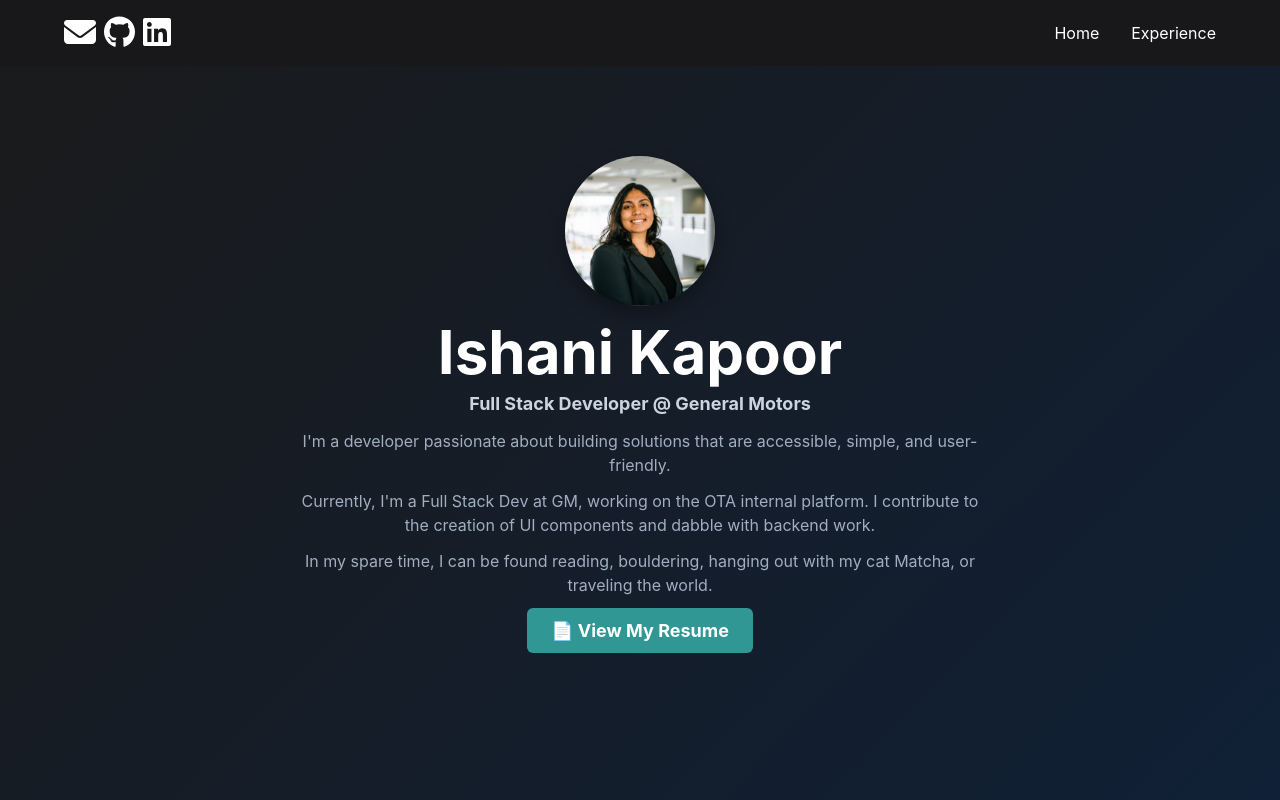
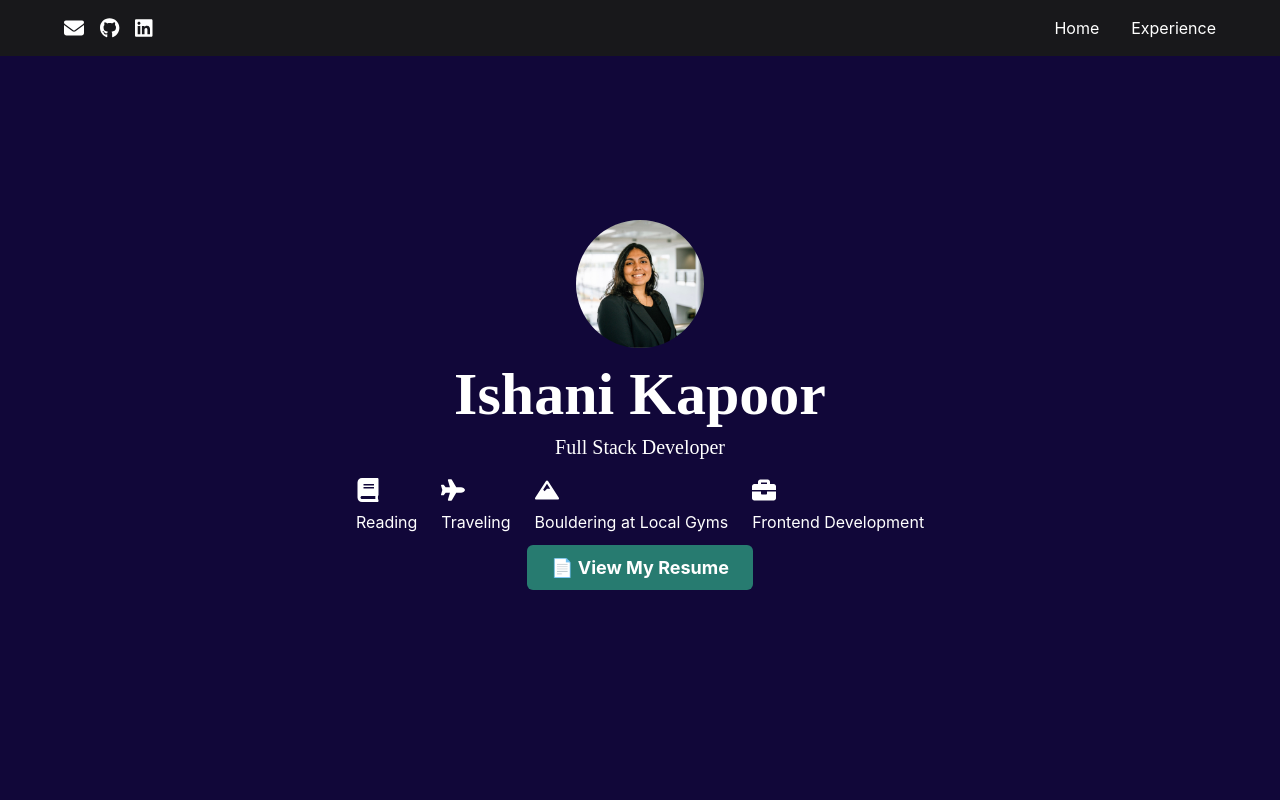
Before and after one commit to ishaniKapoor/portfolio, a React (Create React App) app: page / in a window 1280 px wide. Shown: the top 800 px of the page. Built offline with nearby package versions, Linux system fonts and the light colour scheme.

Commit message:
edited the landing page and some styling and resume

```diff
--- a/package.json
+++ b/package.json
@@ -18,6 +18,7 @@
     "framer-motion": "^7.3.5",
     "react": "^18.2.0",
     "react-dom": "^18.2.0",
+    "react-icons": "^5.5.0",
     "react-scripts": "5.0.1",
     "web-vitals": "^2.1.4",
     "yup": "^0.32.11"
--- a/src/components/ExperienceSection.js
+++ b/src/components/ExperienceSection.js
@@ -22,7 +22,7 @@ const ExperienceSection = () => {
       justifyContent="center"
       alignItems="center"
       isDarkBackground
-      background="linear-gradient(135deg, #1A1A1A 0%,rgb(16, 32, 54) 100%)"
+      background="linear-gradient(135deg,rgb(17, 7, 57) 100%,rgb(16, 32, 54) 0%)"
       textAlign="center"
       width="100vw"
       minH="100vh"
--- a/src/components/Header.js
+++ b/src/components/Header.js
@@ -1,12 +1,7 @@
-import React, { useEffect, useRef } from "react";
+import React from "react";
 import { FontAwesomeIcon } from "@fortawesome/react-fontawesome";
 import { faEnvelope } from "@fortawesome/free-solid-svg-icons";
-import {
-  faGithub,
-  faLinkedin,
-  faMedium,
-  faStackOverflow,
-} from "@fortawesome/free-brands-svg-icons";
+import { faGithub, faLinkedin } from "@fortawesome/free-brands-svg-icons";
 import { Box, HStack } from "@chakra-ui/react";
 
 const socials = [
@@ -25,10 +20,9 @@ const socials = [
 ];
 
 const sections = [
-  {id: 'landing', label: 'Home'},
-  {id: 'experience', label: 'Experience'},
-  //{id: 'projects', label: 'Projects'}
-]
+  { id: "landing", label: "Home" },
+  { id: "experience", label: "Experience" },
+];
 
 const Header = () => {
   const handleClick = (anchor) => (e) => {
@@ -50,37 +44,30 @@ const Header = () => {
       top={0}
       left={0}
       right={0}
-      translateY={0}
-      transitionProperty="transform"
-      transitionDuration=".3s"
-      transitionTimingFunction="ease-in-out"
       backgroundColor="#18181b"
+      zIndex={1000}
     >
       <Box color="white" maxWidth="1280px" margin="0 auto">
         <HStack
-          px={16}
+          px={{ base: 4, md: 16 }}
           py={4}
           justifyContent="space-between"
           alignItems="center"
         >
+          {/* Social Media Icons */}
           <nav>
-            <HStack>
-              <a href={socials[0].url}>
-                <FontAwesomeIcon icon={socials[0].icon} size="2x">
-                </FontAwesomeIcon>
+            <HStack spacing={{ base: 3, md: 4 }}>
+              {socials.map((social, index) => (
+                <a key={index} href={social.url}>
+                  <FontAwesomeIcon icon={social.icon} size="lg" />
                 </a>
-              <a href={socials[1].url}>
-                <FontAwesomeIcon icon={socials[1].icon} size="2x">
-                </FontAwesomeIcon>
-              </a>
-              <a href={socials[2].url}>
-                <FontAwesomeIcon icon={socials[2].icon} size="2x">
-                </FontAwesomeIcon>
-              </a>
+              ))}
             </HStack>
           </nav>
+
+          {/* Navigation Links */}
           <nav>
-            <HStack spacing={8}>
+            <HStack spacing={{ base: 4, md: 8 }}>
               {sections.map((section) => (
                 <a
                   key={section.id}
@@ -98,4 +85,5 @@ const Header = () => {
     </Box>
   );
 };
+
 export default Header;
--- a/src/components/LandingSection.js
+++ b/src/components/LandingSection.js
@@ -1,70 +1,107 @@
+// "linear-gradient(135deg,rgb(17, 7, 57) 100%,rgb(16, 32, 54) 0%)"
+
 import React from "react";
-import { Avatar, Heading, VStack, Text, Link, Box, Container } from "@chakra-ui/react";
+import { Avatar, Heading, VStack, Text, Link, Box, Container, HStack } from "@chakra-ui/react";
 import { motion } from "framer-motion";
+import { FaBook, FaPlane, FaCat, FaBriefcase, FaMountain } from "react-icons/fa";
 import myPdf from "./../images/IshaniKapoorResume.pdf";
 import FullScreenSection from "./FullScreenSection";
 
 const name = "Ishani Kapoor";
-const bio1 = "Full Stack Developer @ General Motors";
-const bio2 = `I'm a developer passionate about building solutions that are accessible, simple, and user-friendly.`;
-const bio3 = `Currently, I'm a Full Stack Dev at GM, working on the OTA internal platform. I contribute to the creation of UI components and dabble with backend work.`;
-const bio4 = `In my spare time, I can be found reading, bouldering, hanging out with my cat Matcha, or traveling the world.`;
+const title = "Full Stack Developer";
+
+const MotionIcon = motion(Box);
+
+const iconVariants = {
+  hover: { scale: 1.2, rotate: 5, transition: { duration: 0.3 } },
+};
 
 const LandingSection = () => (
   <FullScreenSection
     justifyContent="center"
     alignItems="center"
     isDarkBackground
-    background="linear-gradient(135deg, #1A1A1A 0%,rgb(16, 32, 54) 100%)"
+    background="linear-gradient(135deg,rgb(17, 7, 57) 100%,rgb(16, 32, 54) 0%)"
     textAlign="center"
     width="100vw"
     minH="100vh"
     px={{ base: 4, md: 8, lg: 16 }}
     id="landing-section"
-    boxSizing="border-box"
   >
-    <Container maxW="container.md" minW="320px" centerContent>
-      <Box minH="300px" display="flex" flexDirection="column" justifyContent="center" alignItems="center">
-        {/* Avatar with defined width & height */}
-        <motion.div initial={{ opacity: 0, scale: 0.8 }} animate={{ opacity: 1, scale: 1 }} transition={{ duration: 1 }}>
+    <Container maxW="container.md" centerContent>
+      <motion.div
+        initial={{ opacity: 0, scale: 0.9 }}
+        animate={{ opacity: 1, scale: 1 }}
+        transition={{ duration: 1 }}
+      >
         <Avatar
           name="Ishani Kapoor"
           src={require("./../images/profile-pic.jpg")}
-            size="2xl"
-            width="150px"
-            height="150px"
+          size={{ base: "xl", md: "2xl" }}
           mb={4}
-            boxShadow="0px 8px 20px rgba(0, 0, 0, 0.3)"
         />
       </motion.div>
 
-        {/* Heading with smooth load */}
-        <motion.div initial={{ opacity: 0, y: -20 }} animate={{ opacity: 1, y: 0 }} transition={{ duration: 1, delay: 0.3 }}>
-          <Heading as="h1" size={{ base: "xl", md: "2xl", lg: "3xl" }} color="white" mb={2}>
+      <motion.div
+        initial={{ opacity: 0, y: -10 }}
+        animate={{ opacity: 1, y: 0 }}
+        transition={{ duration: 1, delay: 0.3 }}
+      >
+        <Heading
+          as="h1"
+          size={{ base: "xl", md: "2xl", lg: "3xl" }}
+          color="white"
+          fontFamily="serif"
+          mb={2}
+        >
           {name}
         </Heading>
+        <Text fontSize={{ base: "lg", md: "xl" }} color="white" fontFamily="serif">
+          {title}
+        </Text>
       </motion.div>
 
-        {/* Bio Section */}
-        <motion.div initial={{ opacity: 0, y: 10 }} animate={{ opacity: 1, y: 0 }} transition={{ duration: 1, delay: 0.6 }}>
-          <VStack spacing={3} maxW="800px">
-            <Text fontSize={{ base: "md", md: "lg" }} fontWeight="bold" color="gray.300">
-              {bio1}
-            </Text>
-            <Text fontSize={{ base: "sm", md: "md" }} color="gray.400" px={{ base: 2, md: 4 }}>
-              {bio2}
-            </Text>
-            <Text fontSize={{ base: "sm", md: "md" }} color="gray.400" px={{ base: 2, md: 4 }}>
-              {bio3}
-            </Text>
-            <Text fontSize={{ base: "sm", md: "md" }} color="gray.400" px={{ base: 2, md: 4 }}>
-              {bio4}
-            </Text>
-          </VStack>
+      <motion.div
+        initial={{ opacity: 0, y: 10 }}
+        animate={{ opacity: 1, y: 0 }}
+        transition={{ duration: 1, delay: 0.6 }}
+      >
+        <HStack spacing={6} mt={4} color="white">
+          <Box>
+            <MotionIcon whileHover="hover" variants={iconVariants}>
+              <FaBook size={24} />
+            </MotionIcon>
+            <Text mt={2}>Reading</Text>
+          </Box>
+
+          <Box>
+            <MotionIcon whileHover="hover" variants={iconVariants}>
+              <FaPlane size={24} />
+            </MotionIcon>
+            <Text mt={2}>Traveling</Text>
+          </Box>
+
+          <Box>
+            <MotionIcon whileHover="hover" variants={iconVariants}>
+              <FaMountain size={24} />
+            </MotionIcon>
+            <Text mt={2}>Bouldering at Local Gyms</Text>
+          </Box>
+
+          <Box>
+            <MotionIcon whileHover="hover" variants={iconVariants}>
+              <FaBriefcase size={24} />
+            </MotionIcon>
+            <Text mt={2}>Frontend Development</Text>
+          </Box>
+        </HStack>
       </motion.div>
 
-        {/* Resume Link with consistent styling */}
-        <motion.div initial={{ opacity: 0, y: 20 }} animate={{ opacity: 1, y: 0 }} transition={{ duration: 1, delay: 0.9 }}>
+      <motion.div
+        initial={{ opacity: 0, y: 20 }}
+        animate={{ opacity: 1, y: 0 }}
+        transition={{ duration: 1, delay: 0.9 }}
+      >
         <Box mt={5}>
           <Link
             href={myPdf}
@@ -72,17 +109,16 @@ const LandingSection = () => (
             fontSize={{ base: "md", md: "lg" }}
             fontWeight="bold"
             color="white"
-              bg="teal.500"
+            bg="linear-gradient(135deg,rgb(39, 123, 112) 100%,rgb(50, 124, 96) 0%)"
             px={6}
             py={3}
             borderRadius="md"
-              _hover={{ bg: "teal.400", textDecoration: "none" }}
+            _hover={{ bg: "linear-gradient(135deg,rgb(44, 130, 118) 100%,rgb(50, 124, 96) 0%)", textDecoration: "none" }}
           >
             📄 View My Resume
           </Link>
         </Box>
       </motion.div>
-      </Box>
     </Container>
   </FullScreenSection>
 );
```
Also changed, not shown: 2 other files (tests, documents, lock files or other folders). Lines whose indentation alone changed are shown as unchanged.
